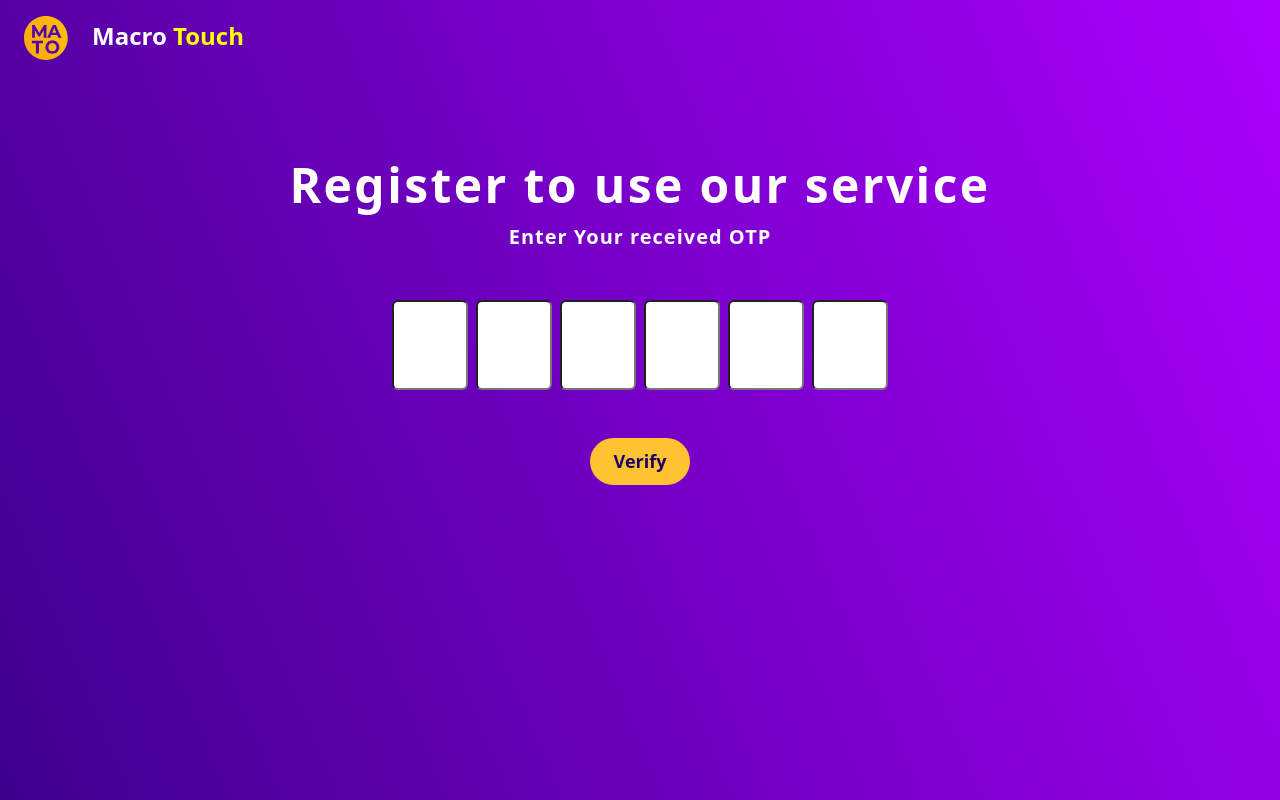
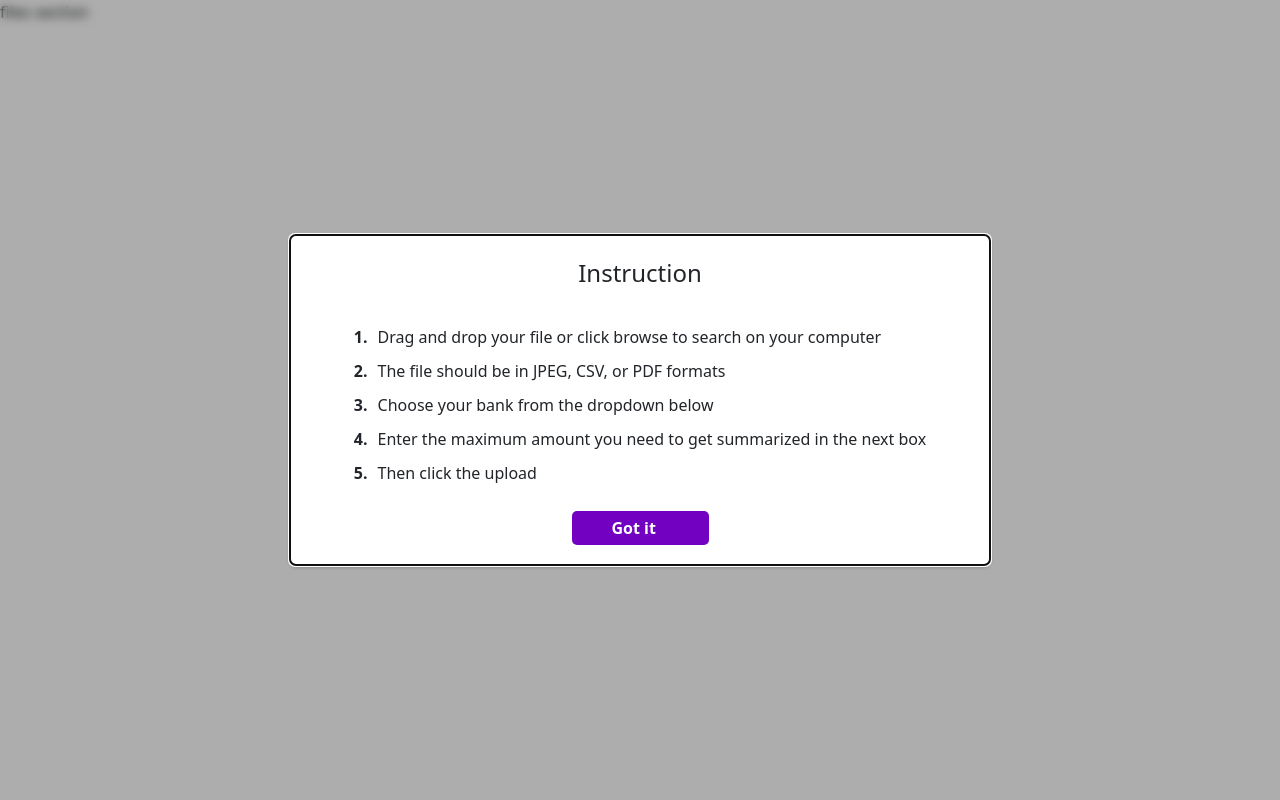
Before and after one commit to vallarasuk/Macro-Touch, a React (Create React App) app: page /files in a window 1280 px wide. Shown: the top 800 px of the page. Built offline with nearby package versions, Linux system fonts and the light colour scheme.

Commit message:
page navigation and routes added commit

```diff
--- a/package.json
+++ b/package.json
@@ -12,6 +12,8 @@
     "react-bootstrap": "^2.7.4",
     "react-dom": "^18.2.0",
     "react-icons": "^4.9.0",
+    "react-modal": "^3.16.1",
+    "react-phone-input-2": "^2.15.1",
     "react-router-dom": "^6.14.0",
     "react-scripts": "5.0.1",
     "react-scroll": "^1.8.9",
--- a/src/App.js
+++ b/src/App.js
@@ -1,16 +1,52 @@
-import React from 'react';
+import React, { useState, useEffect } from 'react';
+import { BrowserRouter as Router, Route, Routes } from 'react-router-dom';
+import Register from './Components/Assects/Register';
+import NavBar from './Components/Helpers/NavBar';
 import HomeSection from './Components/Section/HomeSection';
+import PricingSection from './Components/Section/PriceSection';
+import FileSection from './Components/Section/FileSection';
+import InstructionModal from './Components/Helpers/InstructionModal'; // Import the InstructionModal component
 import "../node_modules/bootstrap/dist/css/bootstrap.min.css";
 import "../node_modules/bootstrap/dist/js/bootstrap.min";
 import "./Components/Assects/assect_styles.css";
 import "./Components/Helpers/helper_style.css";
+import Login from './Components/Assects/Login';
 
 const App = () => {
+  const [showInstructionModal, setShowInstructionModal] = useState(true);
+
+  useEffect(() => {
+    // You can add any necessary logic here to control when to show or hide the instruction modal
+    // For example, you can use local storage to remember if the user has already seen the modal
+    const hasSeenInstruction = localStorage.getItem('hasSeenInstruction');
+    if (hasSeenInstruction) {
+      // setShowInstructionModal(false);
+    }
+  }, []);
+
+  const handleInstructionModalClose = () => {
+    // setShowInstructionModal(false);
+    // Save in local storage to remember that the user has seen the modal
+    // localStorage.setItem('hasSeenInstruction', true);
+  };
+
   return (
-    <div >
-      <HomeSection />
-    </div>
-  )
+    <Router>
+      <div>
+        {/* <NavBar /> */}
+        <Routes>
+          <Route path="/get_started" element={<Register />} index />
+          <Route path="/login" element={<Login />} />
+          <Route path="/" element={<HomeSection />} />
+          <Route path="/price" element={<PricingSection />} />
+          <Route path="/files" element={<FileSection />} />
+        </Routes>
+        {showInstructionModal && (
+          <InstructionModal onClose={handleInstructionModalClose} />
+        )}
+      </div>
+    </Router>
+  );
 }
 
-export default App
+export default App;
--- a/src/Components/Assects/Button.jsx
+++ b/src/Components/Assects/Button.jsx
@@ -1,11 +1,19 @@
 import React from "react";
+import { useNavigate } from "react-router-dom";
 import "./assect_styles.css";
 
-const Btn = ({ button_name, className }) => {
+const Btn = ({ button_name, className, link }) => {
+  const navigate = useNavigate();
+
+  const handleClick = () => {
+    navigate(link);
+  };
+
   return (
     <div>
       <button
         className={`${className} px-4 fw-bold text-capitalize button_style`}
+        onClick={handleClick}
       >
         {button_name}
       </button>
--- a/src/Components/Helpers/Header.jsx
+++ b/src/Components/Helpers/Header.jsx
@@ -10,8 +10,8 @@ import VerifyOTP from "../Assects/VerifyOTP";
 const Header = () => {
   return (
     <>
-      <VerifyOTP />
-      <Register />
+      {/* <VerifyOTP /> */}
+      {/* <Register /> */}
       <div className="home_section">
         <NavBar />
         <Home />
--- a/src/Components/Helpers/Home.jsx
+++ b/src/Components/Helpers/Home.jsx
@@ -1,7 +1,7 @@
 import React from "react";
 import home_section_image from "../Images/heroimage.png";
 import Btn from "../Assects/Button";
-import "./helper_style.css"
+import "./helper_style.css";
 
 const Home = () => {
   return (
@@ -10,7 +10,10 @@ const Home = () => {
         <div className="container-fluid">
           <div className="row align-items-center">
             <div className="col-md-6 text-start align-items-center">
-            <h1 className="text-capitalize display-1 fw-bold" style={{ color: 'white' }}>
+              <h1
+                className="text-capitalize display-1 fw-bold"
+                style={{ color: "white" }}
+              >
                 Get Your Bank Statement Summarized
               </h1>
               <div className="my-3">
@@ -19,11 +22,16 @@ const Home = () => {
                 <Btn
                   button_name="Get Started"
                   className="m-0 mt-4 get_start_btn_name"
+                  link="/get_started"
                 />
               </div>
             </div>
             <div className="col-md-6">
-            <img src={home_section_image} alt="Bank Statement" className="img-fluid" />
+              <img
+                src={home_section_image}
+                alt="Bank Statement"
+                className="img-fluid"
+              />
             </div>
           </div>
         </div>
--- /dev/null
+++ b/src/Components/Helpers/InstructionModal.jsx
@@ -0,0 +1,66 @@
+import React, { useState, useEffect } from "react";
+import { useNavigate } from "react-router-dom";
+import Modal from "react-modal";
+import "./helper_style.css";
+
+const InstructionModal = () => {
+  const navigate = useNavigate();
+  const [isOpen, setIsOpen] = useState(true);
+
+  const handleGotIt = () => {
+    setIsOpen(false);
+    navigate("/");
+  };
+
+  useEffect(() => {
+    const rootElement = document.getElementById("root");
+    if (isOpen) {
+      rootElement.classList.add("modal-open");
+    } else {
+      rootElement.classList.remove("modal-open");
+    }
+  }, [isOpen]);
+
+  return (
+    <Modal
+      isOpen={isOpen}
+      onRequestClose={handleGotIt}
+      className="instruction-modal"
+      overlayClassName="instruction-modal-overlay"
+    >
+      <h2 className="modal-title text-center mb-4">Instruction</h2>
+      <div className="modal-content">
+        <ul className="step-list">
+          <li>
+            <span className="step-number">1.</span>
+            Drag and drop your file or click browse to search on your computer
+          </li>
+          <li>
+            <span className="step-number">2.</span>
+            The file should be in JPEG, CSV, or PDF formats
+          </li>
+          <li>
+            <span className="step-number">3.</span>
+            Choose your bank from the dropdown below
+          </li>
+          <li>
+            <span className="step-number">4.</span>
+            Enter the maximum amount you need to get summarized in the next box
+          </li>
+          <li>
+            <span className="step-number">5.</span>
+            Then click the upload
+          </li>
+        </ul>
+      </div>
+
+      <div className="d-flex justify-content-center">
+        <button className="got-it-button" onClick={handleGotIt}>
+          Got it
+        </button>
+      </div>
+    </Modal>
+  );
+};
+
+export default InstructionModal;
--- a/src/Components/Helpers/helper_style.css
+++ b/src/Components/Helpers/helper_style.css
@@ -25,7 +25,7 @@ justify-content: center;
   align-items: center;
   gap: 10px;
   border-radius: 8px;
-background: var( #FFC231);
+  background: var(#FFC231);
   font-size: 20px;
   font-weight: 500;
   color: #1B0069;
@@ -91,13 +91,13 @@ ul>li {
   background: linear-gradient(67.3deg, #1B0069 -32.92%, #AD00FF 101.42%) !important;
 }
 
-.how_section{
+.how_section {
   height: 100vh;
 }
 
 
 
-.why_section h2{
+.why_section h2 {
   color: var(--white, #FFF);
   text-align: start;
   font-size: 28px;
@@ -106,14 +106,14 @@ font-weight: 700;
   line-height: 119.5%;
 }
 
-.why_section p{
+.why_section p {
   color: #FFF;
   font-size: 16px;
   font-family: Inter;
   line-height: 150%;
 }
 
-.why_section h1{
+.why_section h1 {
   color: var(--white, #FFF);
   font-size: 48px;
   font-family: Inter;
@@ -129,7 +129,7 @@ font-weight: 600;
   line-height: 119.5%;
 }
 
-.how_section h2{
+.how_section h2 {
   color: #000;
   text-align: center;
   font-size: 28px;
@@ -138,20 +138,21 @@ font-weight: 700;
   line-height: 119.5%;
 }
 
-.how_section p{
+.how_section p {
   color: #000;
   text-align: center;
   font-size: 16px;
   font-family: Inter;
   line-height: 150%;
 }
+
 .how_section img {
   padding-bottom: 10px;
 }
 
-.how_section img:first-child{
+.how_section img:first-child {
   padding-bottom: 15px;
-  padding-top:-10px ;
+  padding-top: -10px;
 }
 
 .fade-in-enter {
@@ -173,7 +174,7 @@ line-height: 150%;
 }
 
 
-.home-style h1{
+.home-style h1 {
   color: var(--white, #FFF);
   font-size: 64px;
   font-family: Inter;
@@ -181,7 +182,7 @@ line-height: 150%;
   line-height: 119.5%;
 }
 
-.home-style h3{
+.home-style h3 {
   font-size: 24px;
   font-family: Inter;
   font-weight: 600;
@@ -195,7 +196,8 @@ font-family: Inter;
   font-weight: 600;
   line-height: 119.5%;
 }
-.listen_section h4{
+
+.listen_section h4 {
   color: #000;
   font-size: 24px;
   font-family: Inter;
@@ -211,8 +213,8 @@ font-family: Inter;
   line-height: 150%;
 }
 
-.end_card h1{
-  color:  #FFF;
+.end_card h1 {
+  color: #FFF;
   font-size: 48px;
   font-weight: 600;
   line-height: 119.5%;
@@ -233,49 +235,134 @@ font-weight: 600;
   line-height: 119.5%;
 }
 
-.info-section{
+.info-section {
   color: #FFF;
   font-size: 36px;
   font-weight: 600;
 }
 
-.quick_link_section h3{
+.quick_link_section h3 {
   color: #FFFFFF;
 }
 
-.quick_link_section p{
+.quick_link_section p {
   color: #CCC;
   font-size: 18px;
   font-family: Inter;
   font-weight: 500;
 }
 
-.quick_link_section a{
+.quick_link_section a {
   color: #CCC;
   font-size: 18px;
   font-family: Inter;
   font-weight: 500;
 }
 
-.quick_link_section h5{
+.quick_link_section h5 {
   color: #CCC;
   font-size: 20px;
   font-weight: 600;
   line-height: 150%;
 }
 
-.footer_bar{
+.footer_bar {
   /* background: linear-gradient(67.3deg, #1B0069 -32.92%, #AD00FF 101.42%) !important;
    */
   background: linear-gradient(67.3deg, #1B0069 -32.92%, #AD00FF 101.42%) !important;
 }
-.footer_bar p{
+
+.footer_bar p {
   color: #FFF;
   font-size: 18px;
   font-weight: 500;
   border-top: 1px solid #ccc;
 }
 
-.social_links a{
-  color:  #FFF;
+.social_links a {
+  color: #FFF;
 }
+
+.instruction-modal-overlay {
+  background-color: rgba(0, 0, 0, 0.322);
+  position: fixed;
+  top: 0;
+  left: 0;
+  right: 0;
+  bottom: 0;
+  display: flex;
+  justify-content: center;
+  align-items: center;
+  backdrop-filter: blur(5px);
+  transition: background-color 0.3s;
+}
+
+.instruction-modal-overlay.blurred {
+  background-color: rgba(0, 0, 0, 0.7);
+}
+
+.instruction-modal {
+  position: relative;
+  background-color: white;
+  padding: 20px;
+  border-radius: 6px;
+  width: 700px;
+  max-width: 90%;
+  box-shadow: 0 2px 4px rgba(0, 0, 0, 0.3);
+  animation: modalFadeIn 0.3s ease-in-out;
+}
+
+@keyframes modalFadeIn {
+  0% {
+    opacity: 0;
+    transform: translateY(-20px);
+  }
+
+  100% {
+    opacity: 1;
+    transform: translateY(0);
+  }
+}
+
+.modal-title {
+  font-size: 24px;
+  margin-bottom: 20px;
+}
+
+.modal-content {
+  display: flex;
+  flex-direction: column;
+  align-items: center;
+  gap: 40px;
+}
+
+.step-list {
+  list-style-type: none;
+  padding: 0;
+}
+
+.step-list li {
+  margin-bottom: 10px;
+}
+
+.step-number {
+  font-weight: bold;
+  margin-right: 10px;
+}
+
+.got-it-button {
+  border-radius: 5px;
+  background: #7201C2;
+  display: flex;
+  width: 137px;
+  padding: 5px 40px;
+  align-items: center;
+  color: white;
+  font-weight: bold;
+  border: none;
+}
+
+.d-flex.justify-content-center {
+  display: flex;
+  justify-content: center;
+}
--- a/src/Components/Section/FileSection.jsx
+++ b/src/Components/Section/FileSection.jsx
@@ -3,7 +3,7 @@ import React from 'react';
 const FileSection = () => {
   return (
     <div>
-
+files section
     </div>
   )
 }
--- a/src/Components/Section/PriceSection.jsx
+++ b/src/Components/Section/PriceSection.jsx
@@ -6,4 +6,4 @@ const PriceSection = () => {
   )
 }
 
-export default PriceSection
+export default PriceSection;
```
Also changed, not shown: src/Components/Helpers/NavBar.jsx (+17 -13 lines), 1 other file (tests, documents, lock files or other folders). Lines whose indentation alone changed are shown as unchanged.
